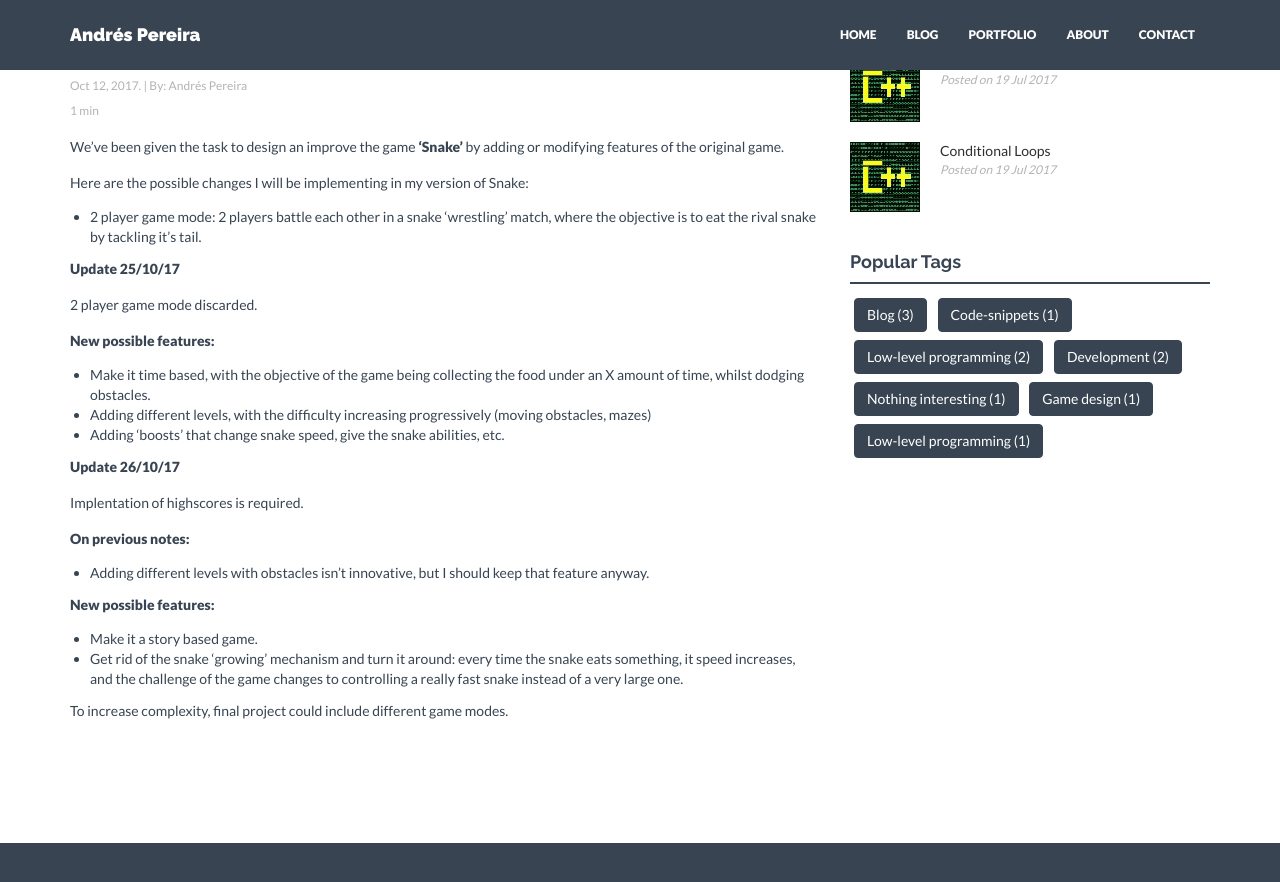
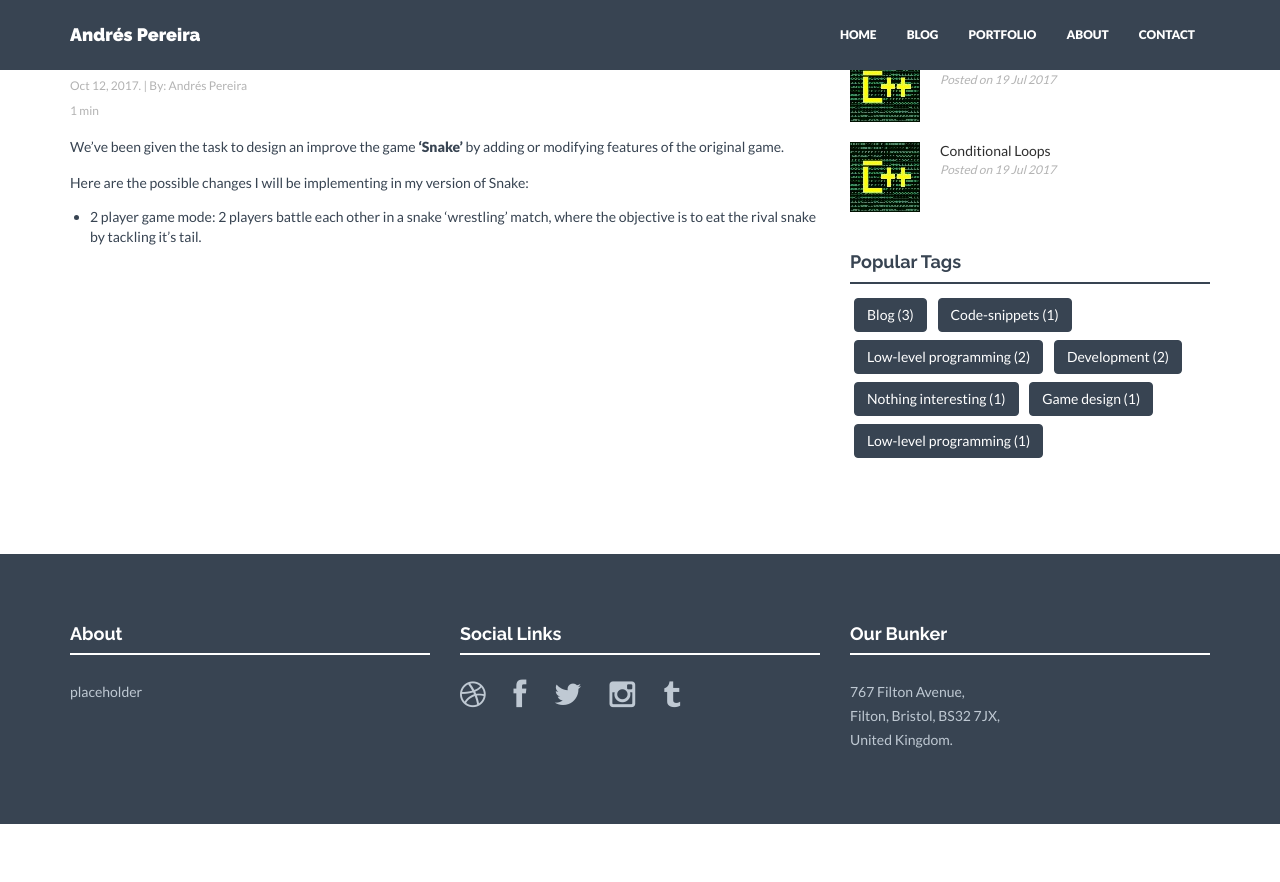
Before and after one commit to AGPO93/AGPO93.github.io, a Jekyll site: the page built from _posts/2017-07-18-SnakeGame.markdown, in a window 1280 px wide and 900 px high, scrolled down 766 px. Shown: the top 882 px of the window. Built offline with Jekyll 4.4.1, drawn with Linux system fonts in a browser that asks for light colours; nearby versions of some CDN libraries; after the commit the page ends 1590 px from its top, so only the background shows below that.

Commit message:
Update 2017-07-18-SnakeGame.markdown

```diff
--- a/_posts/2017-07-18-SnakeGame.markdown
+++ b/_posts/2017-07-18-SnakeGame.markdown
@@ -17,27 +17,3 @@
 Here are the possible changes I will be implementing in my version of Snake:
 
 - 2 player game mode: 2 players battle each other in a snake 'wrestling' match, where the objective is to eat the rival snake by tackling it's tail.
-
-
-<b>Update 25/10/17<b/>
-
-2 player game mode discarded.
-
-<b>New possible features:<b/>
-- Make it time based, with the objective of the game being collecting the food under an X amount of time, whilst dodging obstacles.
-- Adding different levels, with the difficulty increasing progressively (moving obstacles, mazes)
-- Adding 'boosts' that change snake speed, give the snake abilities, etc.
-
-
-<b>Update 26/10/17<b/>
-
-Implentation of highscores is required.
-
-<b>On previous notes:<b/>
-- Adding different levels with obstacles isn't innovative, but I should keep that feature anyway.
-
-<b>New possible features:<b/>
-- Make it a story based game.
-- Get rid of the snake 'growing' mechanism and turn it around: every time the snake eats something, it speed increases, and the challenge of the game changes to controlling a really fast snake instead of a very large one.
-
-To increase complexity, final project could include different game modes.
```
